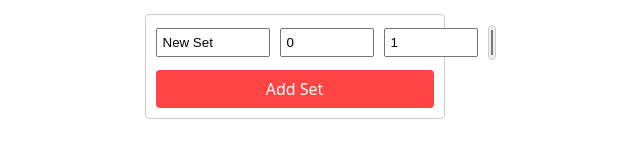
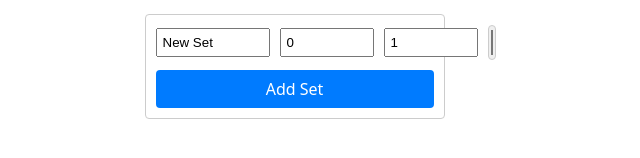
Before and after one commit to edwarhman/sets-theory-playground, a React (Vite) app: page / in a window 1280 px wide. Shown: the part 432-590 px from the top of the page, without its empty margins (45-685 px from the left). Built offline with nearby package versions, Linux system fonts and the light colour scheme.

Commit message:
modify set editor to change composed sets name

```diff
--- a/src/App.css
+++ b/src/App.css
@@ -53,16 +53,6 @@
   display: flex;
   flex-direction: column;
   gap: 10px;
-}
-
-.add-button {
-  padding: 10px 20px;
-  background-color: #007bff;
-  color: white;
-  border: none;
-  border-radius: 4px;
-  cursor: pointer;
-  align-self: flex-start;
 }
 
 .sets-list {
@@ -124,6 +114,11 @@
   width: 100%;
 }
 
+.set-editor .add-button {
+  background-color: #007bff;
+}
+
+
 .drop-zone {
 	border: 2px dashed #666;
 	border-radius: 4px;
@@ -152,9 +147,18 @@
 }
 
 .set-name {
-  flex: 1;
-  font-weight: bold;
-}
+   flex: 1;
+   font-weight: bold;
+ }
+
+ .set-name-input {
+   flex: 1;
+   padding: 5px;
+   min-width: 100px;
+   font-weight: bold;
+   border: 1px solid #ccc;
+   border-radius: 4px;
+ }
 
 .intervals-summary {
   font-size: 0.9em;
@@ -203,4 +207,8 @@
     width: 45px;
     height: 32px;
   }
+
+  .set-name-input {
+    min-width: 120px;
+  }
 }
--- a/src/App.tsx
+++ b/src/App.tsx
@@ -155,7 +155,7 @@ function App() {
 		return traces;
 	});
 
-	const maxY = sets.length + 1;
+	const maxY = 2;
 
 	return (
 		<div className="app-container">
--- a/src/components/SetEditor.tsx
+++ b/src/components/SetEditor.tsx
@@ -26,7 +26,13 @@ const SetEditor: React.FC<SetEditorProps> = ({ set, onUpdate, onDelete }) => {
 		return (
 			<div className="set-editor computed-set">
 				<div className="set-editor-row">
-					<span className="set-name">{set.name}</span>
+					<input
+						type="text"
+						value={set.name}
+						onChange={(e) => onUpdate({ ...set, name: e.target.value })}
+						className="set-name-input"
+						placeholder="Set Name"
+					/>
 					<span className="intervals-summary">
 						{set.intervals.map((int) => `[${int.min}, ${int.max}]`).join(" ")}
 					</span>
```
